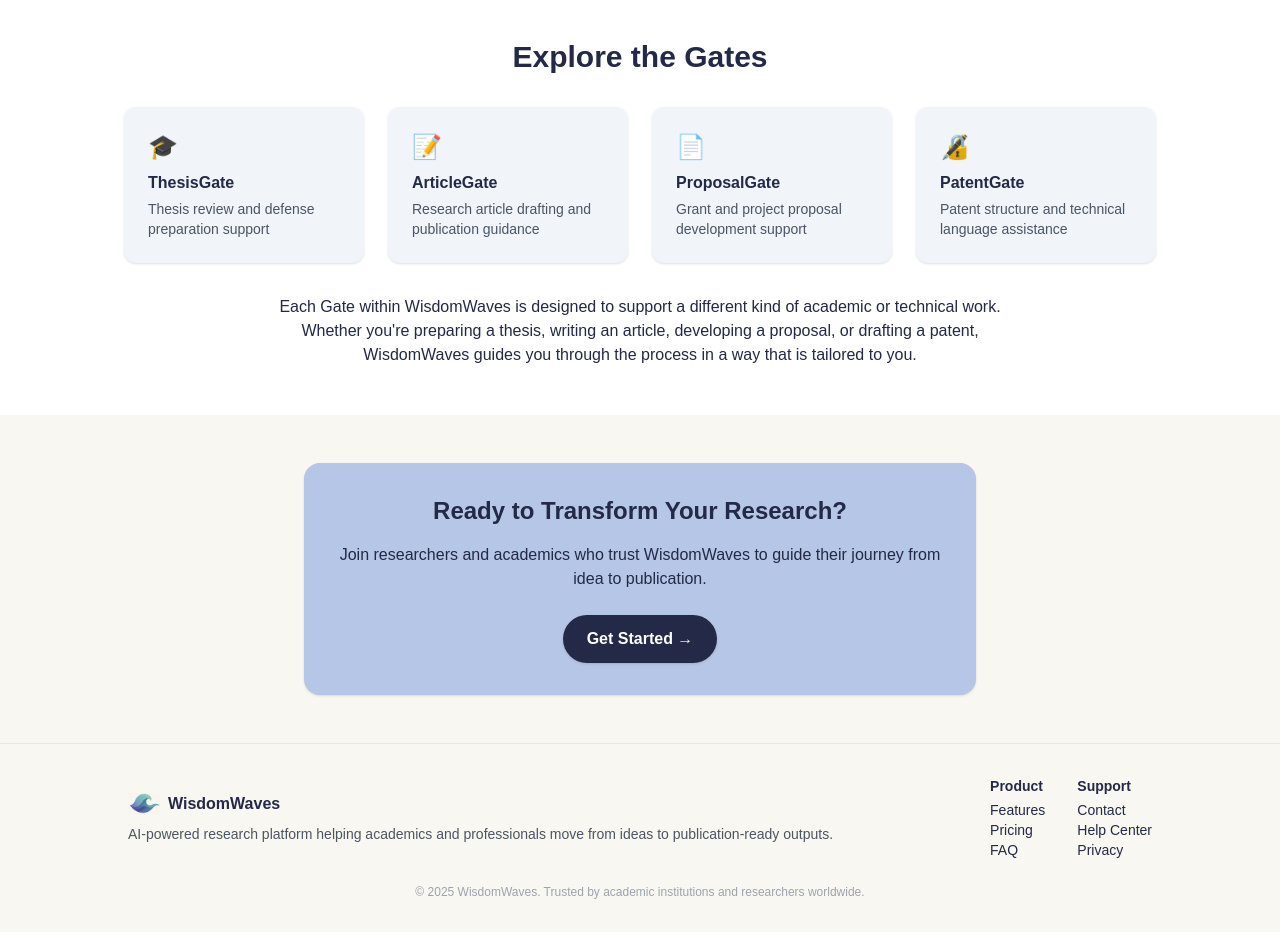
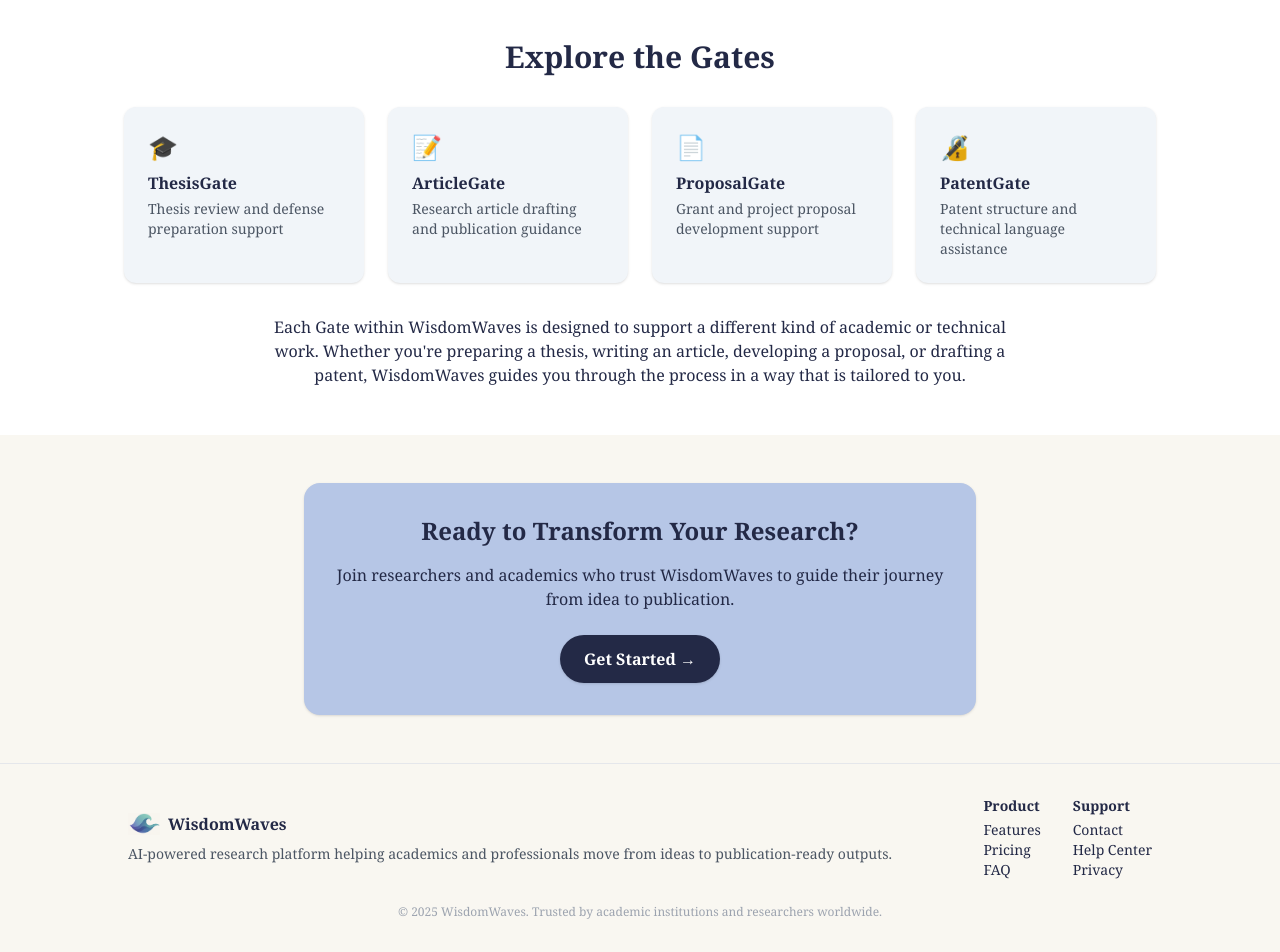
Before and after one commit to wzcwd/WisdomWaves, a Next.js app: page / in a window 1280 px wide. Shown: the part 1829-2781 px from the top of the page. Built offline with nearby package versions, Linux system fonts and the light colour scheme.

Commit message:
Enhanced Font

```diff
--- a/src/app/page.js
+++ b/src/app/page.js
@@ -86,7 +86,7 @@ export default function Home() {
       </section>
 
       {/* Explore The Gates */}
-      <section className="py-12 px-4 bg-white">
+      <section className="py-12 px-4 bg-white text-center font-serif ">
         <h2 className="text-2xl md:text-3xl font-bold mb-8 text-[#232946] text-center">Explore the Gates</h2>
         <div className="flex flex-wrap justify-center gap-6">
           <div className="bg-[#f1f5f9] rounded-xl p-6 w-60 shadow text-left">
@@ -116,7 +116,7 @@ export default function Home() {
       </section>
 
       {/* Bottom */}
-      <section className="py-12 px-4 bg-[#F9F7F1] flex justify-center">
+      <section className="py-12 px-4 bg-[#F9F7F1] flex justify-center font-serif">
         <div className="bg-[#b6c6e6] rounded-2xl p-8 w-full max-w-2xl text-center shadow">
           <h3 className="text-2xl font-bold mb-4 text-[#232946]">Ready to Transform Your Research?</h3>
           <p className="mb-6 text-[#232946]">Join researchers and academics who trust WisdomWaves to guide their journey from idea to publication.</p>
@@ -130,7 +130,7 @@ export default function Home() {
       </section>
 
       {/* Footer */}
-      <footer className="bg-[#F9F7F1] border-t border-[#e5e7eb] py-8 px-4 mt-auto">
+      <footer className="bg-[#F9F7F1] border-t border-[#e5e7eb] py-8 px-4 mt-auto font-serif">
         <div className="max-w-5xl mx-auto flex flex-col md:flex-row justify-between items-center gap-6">
           <div className="flex flex-col items-center md:items-start">
             <div className="flex items-center gap-2 mb-2">
```
